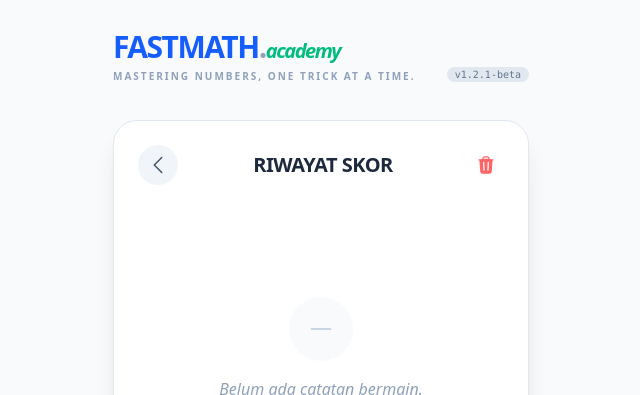
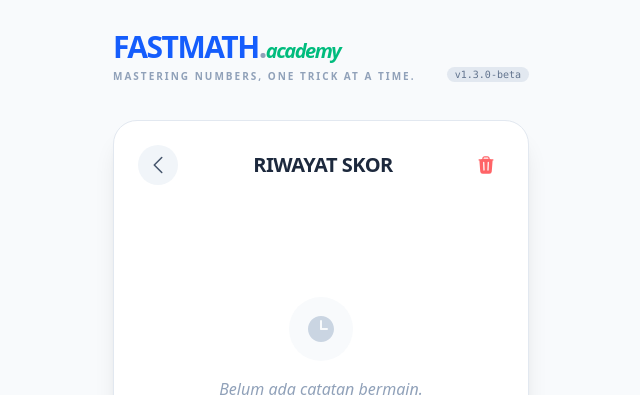
Before and after one commit to gonemaul/cekas, a Vue app: page /history in a window 1280 px wide. Shown: the top 395 px of the page, without its empty margins (319-959 px from the left). Built offline with nearby package versions, Linux system fonts and the light colour scheme.

Commit message:
deploy v.1.3.0

```diff
--- a/src/constants/appConfig.js
+++ b/src/constants/appConfig.js
@@ -1,7 +1,7 @@
 export const APP_IDENTITY = {
   name: 'FastMath Academy',
   slogan: 'Mastering Numbers, One Trick at a Time.',
-  version: 'v1.2.1-beta',
+  version: 'v1.3.0-beta',
   copyright: '2026 FastMath Academy. Crafted for Excellence.',
   colors: {
     primary: '#2563EB',
--- a/src/views/HistoryView.vue
+++ b/src/views/HistoryView.vue
@@ -8,6 +8,7 @@ import {
   ArrowTrendingUpIcon,
   ArrowTrendingDownIcon,
   MinusIcon,
+  ClockIcon
 } from '@heroicons/vue/24/solid'
 
 const router = useRouter()
@@ -64,7 +65,7 @@ const clearHistory = () => {
 
     <div v-if="historyData.length === 0" class="text-center py-20">
       <div class="bg-slate-50 w-16 h-16 rounded-full flex items-center justify-center mx-auto mb-4">
-        <MinusIcon class="w-8 h-8 text-slate-300" />
+        <ClockIcon class="w-8 h-8 text-slate-300" />
       </div>
       <p class="text-slate-400 italic font-medium">Belum ada catatan bermain.</p>
     </div>
```
